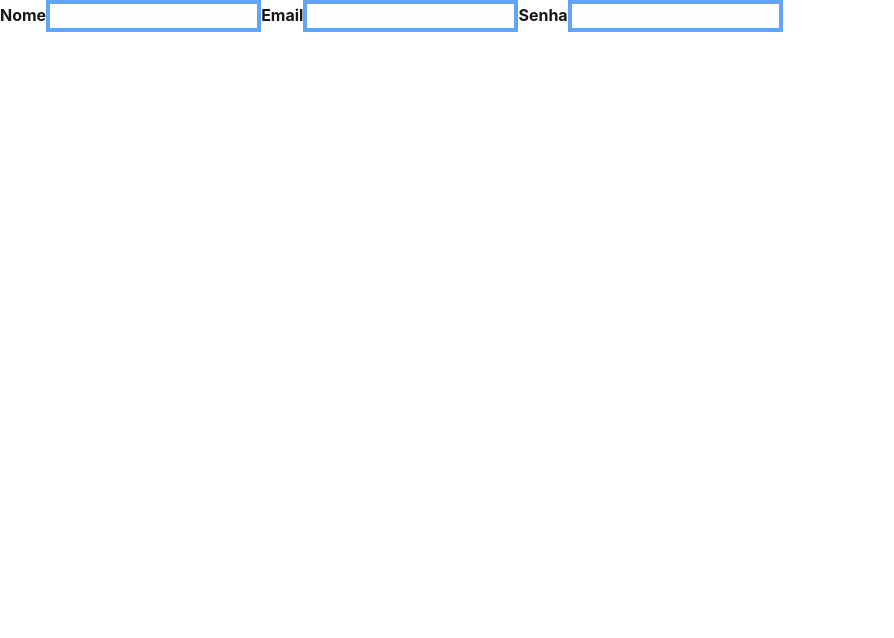
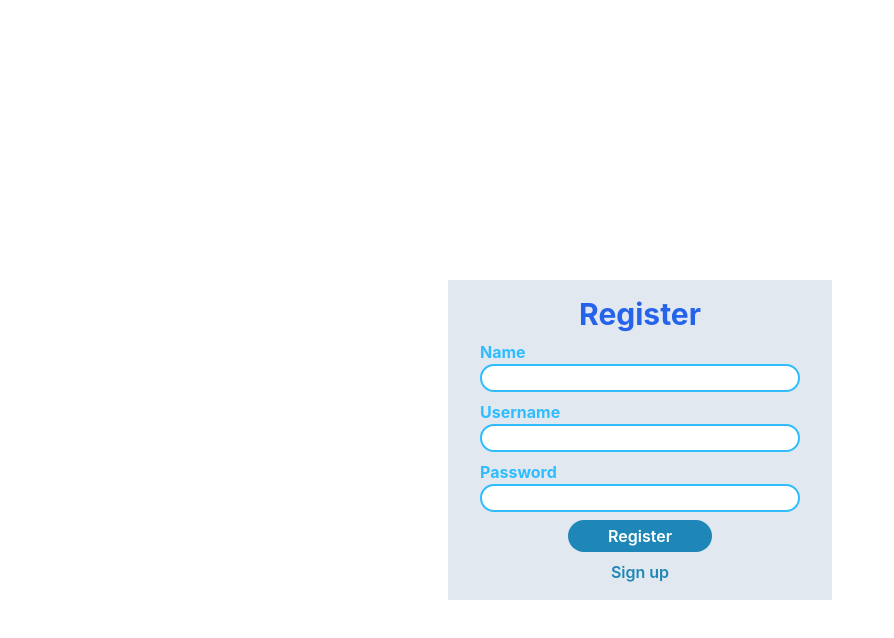
Before and after one commit to 0FelipeMeira/budgetflow-frontend, a Next.js app: page /register in a window 1280 px wide. Shown: the top 638 px of the page, without its empty margins (0-894 px from the left). Built offline with nearby package versions, Linux system fonts and the light colour scheme.

Commit message:
telas de login e registro

```diff
--- a/app/login/page.tsx
+++ b/app/login/page.tsx
@@ -1,8 +1,11 @@
 import React from 'react'
+import LoginCard from '@/components/LoginCard/LoginCard';
 
 function Page_login() {
   return (
-    <div>Textoteste</div>
+    <div className='h-screen flex items-center justify-center '>
+    <LoginCard/>
+    </div>
   )
 }
 
--- a/app/register/page.tsx
+++ b/app/register/page.tsx
@@ -1,15 +1,12 @@
 "use client";
 import React from 'react'
-import Input from '@/components/Input/Input';
+import RegisterCard from '@/components/RegisterCard.tsx/RegisterCard';
 
 function Page_register() {
   return (
-    <>
-
-      <Input label='Nome' ></Input>
-      <Input label='Email' ></Input>
-      <Input label='Senha' ></Input>
-    </>
+    <div className='h-screen flex items-center justify-center '>
+      <RegisterCard />
+    </div>
   )
 }
 
--- /dev/null
+++ b/components/ButtonLogin/ButtonLogin.tsx
@@ -0,0 +1,16 @@
+import React from 'react'
+
+
+interface ButtonProps {
+    txt: string;
+
+
+
+}
+const ButtonLogin = ({txt}: ButtonProps) => {
+  return (
+    <div className='bg-main-4 rounded-2xl h-8 w-36 text-white flex items-center justify-center font-semibold'>{txt}</div>
+  )
+}
+
+export default ButtonLogin
--- a/components/Input/Input.tsx
+++ b/components/Input/Input.tsx
@@ -8,10 +8,10 @@ interface InputProps {
 }
 const Input = ({ label, placeholder }: InputProps) => {
     return (
-        <>
-            <label className="font-bold">{label}</label>
-            <input type="text" className="border-4 border-blue-400"></input>
-        </>
+        <div className="flex flex-col">
+            <label className="font-bold text-main-5">{label}</label>
+            <input type="text" className="w-80 border-2 border-main-5 rounded-3xl"></input>
+        </div>
     )
 }
 
--- /dev/null
+++ b/components/LoginCard/LoginCard.tsx
@@ -0,0 +1,21 @@
+import React from 'react'
+import Input from '@/components/Input/Input';
+import Title from '@/components/Title/Title';
+import ButtonLogin from '@/components/ButtonLogin/ButtonLogin';
+import Link from 'next/link';
+
+
+function LoginCard() {
+  return (
+    <div className="bg-slate-200 relative flex flex-col justify-center items-center gap-2 mt-20 w-96 h-2/5">
+    <Title text="Sign In"></Title>
+    <Input label="Username"/>
+    <Input label="Password"/>
+    <ButtonLogin txt="Sign In"/>
+    <Link href="/login" className="text-main-4 text-md font-semibold"> Register </Link>
+
+</div>
+  )
+}
+
+export default LoginCard
--- /dev/null
+++ b/components/RegisterCard.tsx/RegisterCard.tsx
@@ -0,0 +1,22 @@
+import React from "react";
+import Input from "../Input/Input";
+import ButtonLogin from "../ButtonLogin/ButtonLogin";
+import Title from "../Title/Title";
+import Link from "next/link";
+
+
+function RegisterCard() {
+    return (
+        <div className="bg-slate-200 relative flex flex-col justify-center items-center gap-2 mt-20 w-96 h-2/5">
+            <Title text="Register"></Title>
+            <Input label="Name"/>
+            <Input label="Username"/>
+            <Input label="Password"/>
+            <ButtonLogin txt="Register"/>
+            <Link href="/login" className="text-main-4 text-md font-semibold"> Sign up </Link>
+
+        </div>
+    )
+}
+
+export default RegisterCard
--- a/components/Title/Title.tsx
+++ b/components/Title/Title.tsx
@@ -2,15 +2,10 @@ import React from "react";
 
 interface TitleInterface {
   text: string;
-  a?: string;
-  b?: string;
-  c?: string;
-  d?: string;
-  e?: string;
 }
 
-const Title = ({ text, a, b, c, d, e }: TitleInterface) => {
-  return <h1 className="text-blue-600">{text}</h1>;
+const Title = ({ text }: TitleInterface) => {
+  return <h1 className="text-blue-600 font-bold text-3xl">{text}</h1>;
 };
 
 export default Title;
```
